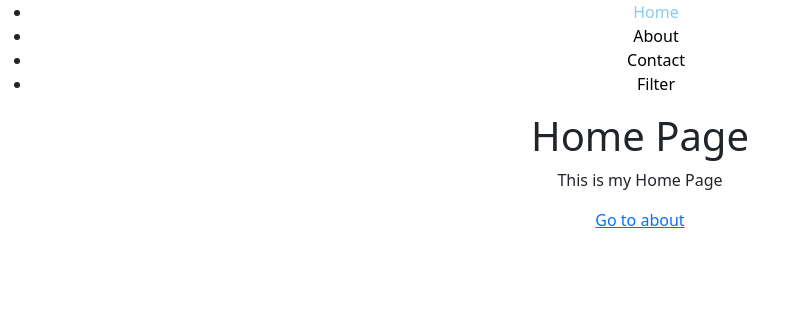
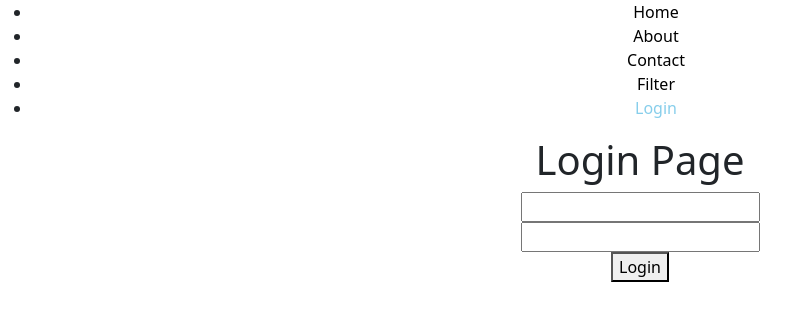
Before and after one commit to NayakVandana/React_js, a React (Create React App) app in the folder blog/: page /login in a window 1280 px wide. Before the commit this address led to /. Shown: the top 320 px of the page, without its empty margins (0-809 px from the left). Built offline with nearby package versions, Linux system fonts and the light colour scheme.

Commit message:
Protected Route

```diff
--- a/blog/src/App.js
+++ b/blog/src/App.js
@@ -11,6 +11,8 @@
 import Company from "./component/Company";
 import Channel from "./component/Channel";
 import Other from "./component/Other";
+import Login from "./component/Login";
+import Protected from "./component/Protected";
 // import Page404 from "./component/Page404";
 
 function App() {
@@ -19,8 +21,10 @@
       <BrowserRouter>
       <NavBar/>
         <Routes>
-          <Route path="/" element={<Home />} />
-          <Route path="/about" element={<About />}/>
+          {/* <Route path="/" element={<Home />} />    */}
+          <Route path="/" element={<Protected Component={Home}/>} />
+          <Route path="/login" element={<Login/>} />
+          <Route path="/about" element={<Protected Component={About}/>}/>
           {/* <Route path="/*" element={<Page404 />}/> */}
           <Route path="/user/:name" element={<User />}/>
           <Route path="/*" element={<Navigate to="/" />}/>
--- /dev/null
+++ b/blog/src/component/Login.js
@@ -0,0 +1,28 @@
+import {useEffect} from "react";
+import { useNavigate } from "react-router-dom";
+
+function Login() {
+    const login = ()=>{
+        localStorage.setItem('login',true);
+        navigate('/');
+    }
+    const navigate  =useNavigate();
+    useEffect(()=>{
+        let login = localStorage.getItem('login');
+        if(login){
+            navigate('/');
+        }
+    });
+  return (
+    <div>
+      <h1>Login Page</h1>
+      <input type="text" />
+      <br />
+      <input type="text" />
+      <br />
+      <button onClick={login}>Login</button>
+    </div>
+  );
+}
+
+export default Login;
--- a/blog/src/component/NavBar.js
+++ b/blog/src/component/NavBar.js
@@ -7,6 +7,7 @@
             <li><NavLink className="nav-bar-link" style={({isActive})=>{return{color:isActive?"skyblue":""}}} to="/about"> About</NavLink></li>
             <li><NavLink className="nav-bar-link" style={({isActive})=>{return{color:isActive?"skyblue":""}}} to="/contact"> Contact</NavLink></li>
             <li><NavLink className="nav-bar-link" style={({isActive})=>{return{color:isActive?"skyblue":""}}} to="/filter"> Filter</NavLink></li>
+            <li><NavLink className="nav-bar-link" style={({isActive})=>{return{color:isActive?"skyblue":""}}} to="/login"> Login</NavLink></li>
         </ul>
       </div>
     )
--- /dev/null
+++ b/blog/src/component/Protected.js
@@ -0,0 +1,21 @@
+import {useEffect} from "react";
+import { useNavigate } from "react-router-dom";
+function Protected(props) {
+    const {Component} = props;
+    const navigate  =useNavigate();
+
+    useEffect(()=>{
+        let login = localStorage.getItem('login');
+        if(!login){
+            navigate('/login');
+        }
+    });
+    return (
+      <div>
+        <h1>Protected Page</h1>
+          <Component/>
+      </div>
+    );
+  }
+
+  export default Protected;
```
